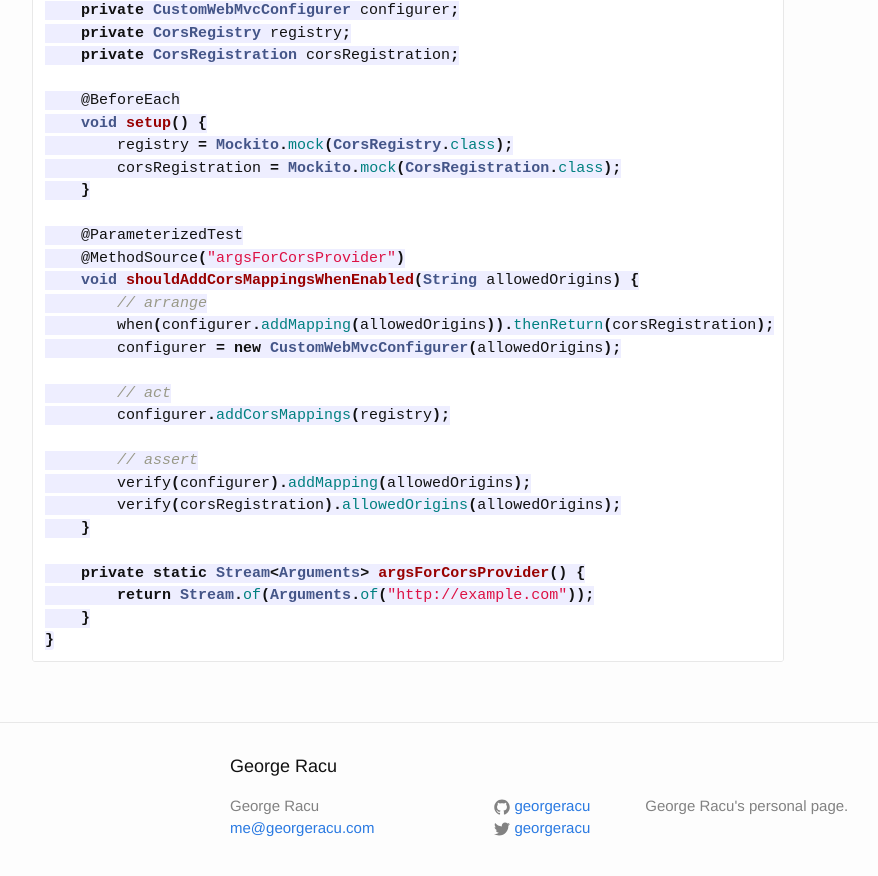
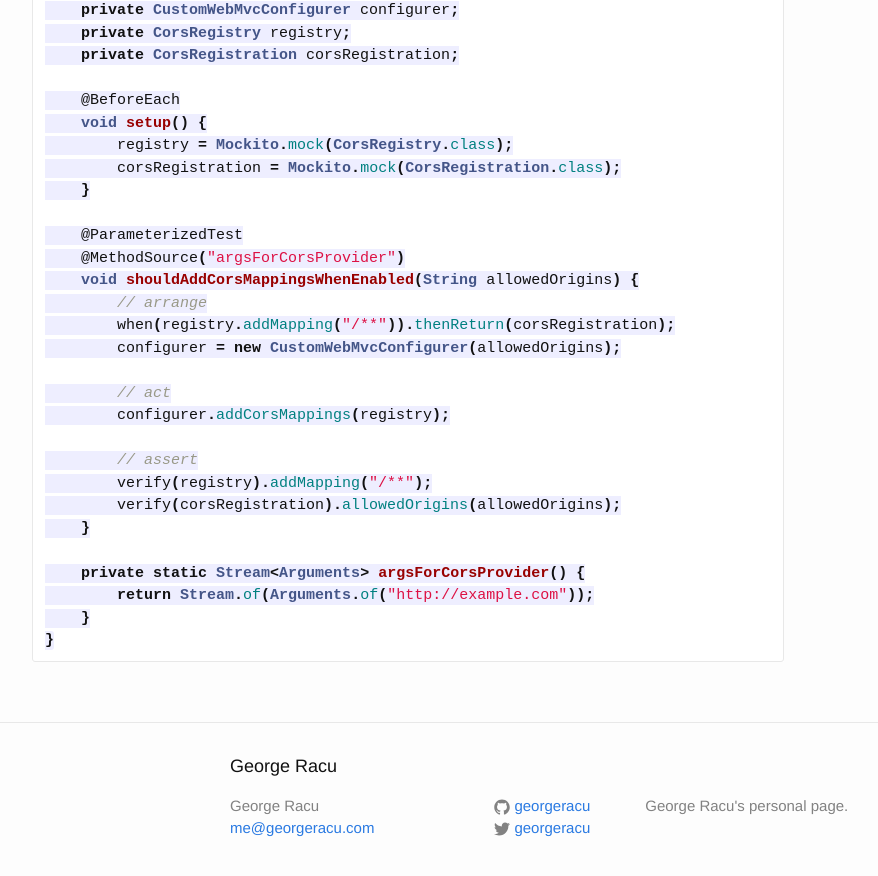
Before and after one commit to georgeracu/georgeracu.github.com, a Jekyll site: the page built from _posts/2022-01-31-spring-boot-testing-1.md, in a window 1280 px wide and 900 px high, scrolled down 2651 px. Shown: the top 876 px of the window, without its empty margins (40-918 px from the left). Built offline with Jekyll 4.4.1, drawn with Linux system fonts in a browser that asks for light colours; comment, search, counter and statistics services are not loaded.

Commit message:
Fixed mock setup and assert

```diff
--- a/_posts/2022-01-31-spring-boot-testing-1.md
+++ b/_posts/2022-01-31-spring-boot-testing-1.md
@@ -125,14 +125,14 @@ class CustomWebMvcConfigurerTest {
     @MethodSource("argsForCorsProvider")
     void shouldAddCorsMappingsWhenEnabled(String allowedOrigins) {
         // arrange
-        when(configurer.addMapping(allowedOrigins)).thenReturn(corsRegistration);
+        when(registry.addMapping("/**")).thenReturn(corsRegistration);
         configurer = new CustomWebMvcConfigurer(allowedOrigins);
 
         // act
         configurer.addCorsMappings(registry);
 
         // assert
-        verify(configurer).addMapping(allowedOrigins);
+        verify(registry).addMapping("/**");
         verify(corsRegistration).allowedOrigins(allowedOrigins);
     }
 
```
